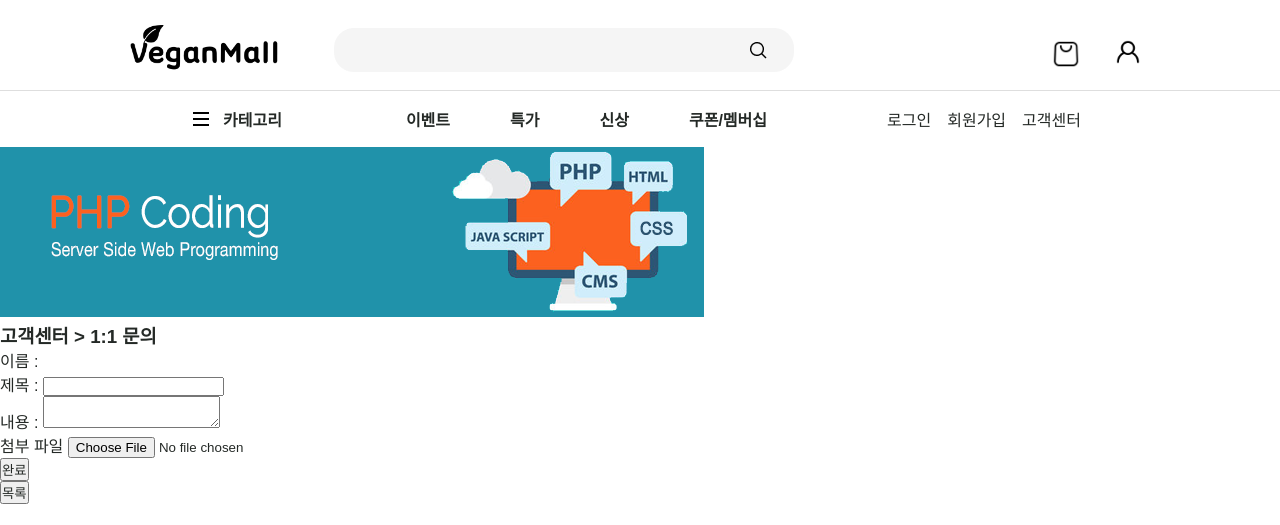
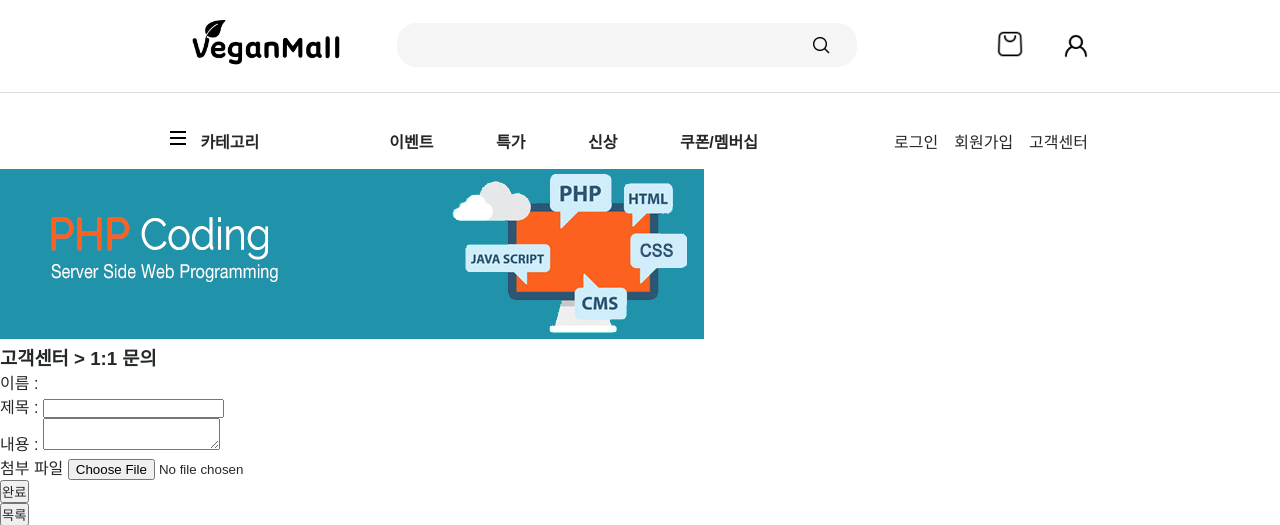
Before and after one commit to wateralsie/vegan-mall, a PHP site: page /help.php in a window 1280 px wide. Shown: the top 525 px of the page. Run offline with PHP 8.4, Linux system fonts and the light colour scheme; some web fonts are replaced.

Commit message:
[fix] 헤더 간격 수정

```diff
--- a/styles/style.css
+++ b/styles/style.css
@@ -12,34 +12,36 @@ a {
 
 /* 헤더 */
 #top {
-    position: relative;
-    width: 1200px;
-    height: 80px;
-    margin: 0 auto;
-    padding-bottom: 10px;
+    width: 70%;
+    height: fit-content;
+    margin: auto;
+    display: flex;
+    align-items: center;
+    justify-content: space-between;
+    padding: 20px 0;
 }
-#top h3 { position: absolute; top: 25px; left: 40px; font-size: 16px; }
-#top h3 img { margin-left: 50px; }
-#top #menu { float: right; margin-right: 100px; margin-top: 40px; }
-#top #menu img { float: left; margin-left: 36px; }
+#top h3 img { margin-right: 50px; }
+#top #menu img { margin-left: 36px; }
 
 #nav_bar {
     height: 56px;
+    padding-left: 13%;
+    padding-right: 15%;
+    padding-top: 20px;
     display: flex;
     align-items: center;
-    justify-content: space-around;
+    justify-content: space-between;
     margin: auto;
     font-weight: bold;
     font-size: medium;
     border-top: 1px solid #dedede;
-    padding-left: 152px;
-    padding-right: 152px;
 }
 #nav_bar ul { display: flex; align-items: center; }
 #nav_bar li { list-style-type: none; }
-#nav_bar #category { padding-right: 10px; height: 100%; }
+#nav_bar #category { height: 100%; }
 #nav_bar #category li { margin-right: 10px; }
-#nav_bar #category li img { margin-top: 4px; }
-#nav_bar #sale_menu li { padding-left: 30px; padding-right: 30px; }
-#nav_bar #user_menu { align-items: end; margin-right: 10px; font-weight: 400; }
-#nav_bar #user_menu li { padding-left: 16px; }
+#nav_bar #category li img { margin-bottom: 2px; }
+#nav_bar #sale_menu { width: 40%; justify-content: space-between; }
+#nav_bar #user_menu { font-weight: 400; }
+#nav_bar #user_menu li { margin-left: 16px; }
+#nav_bar #user_menu li a { text-decoration: none; color: #242926; }
```
Also changed, not shown: styles/home.css (+7 -0 lines).
